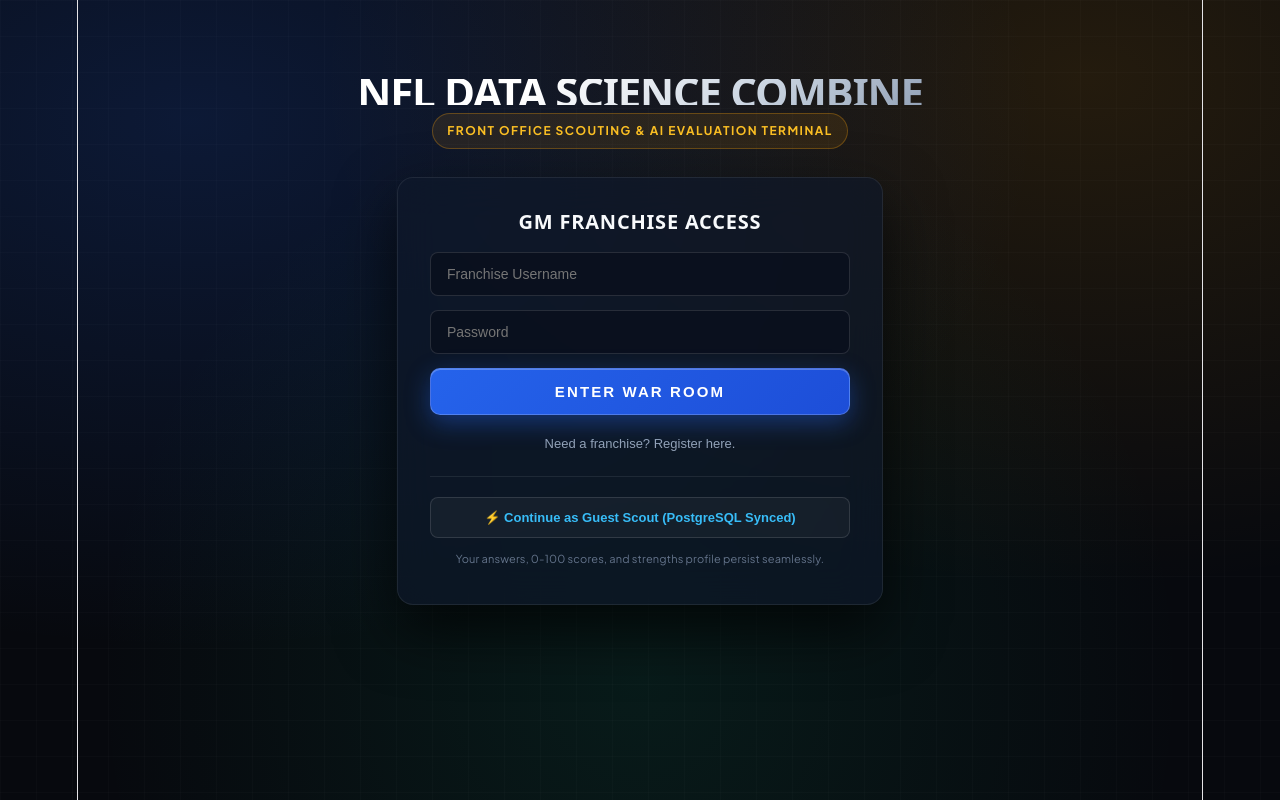
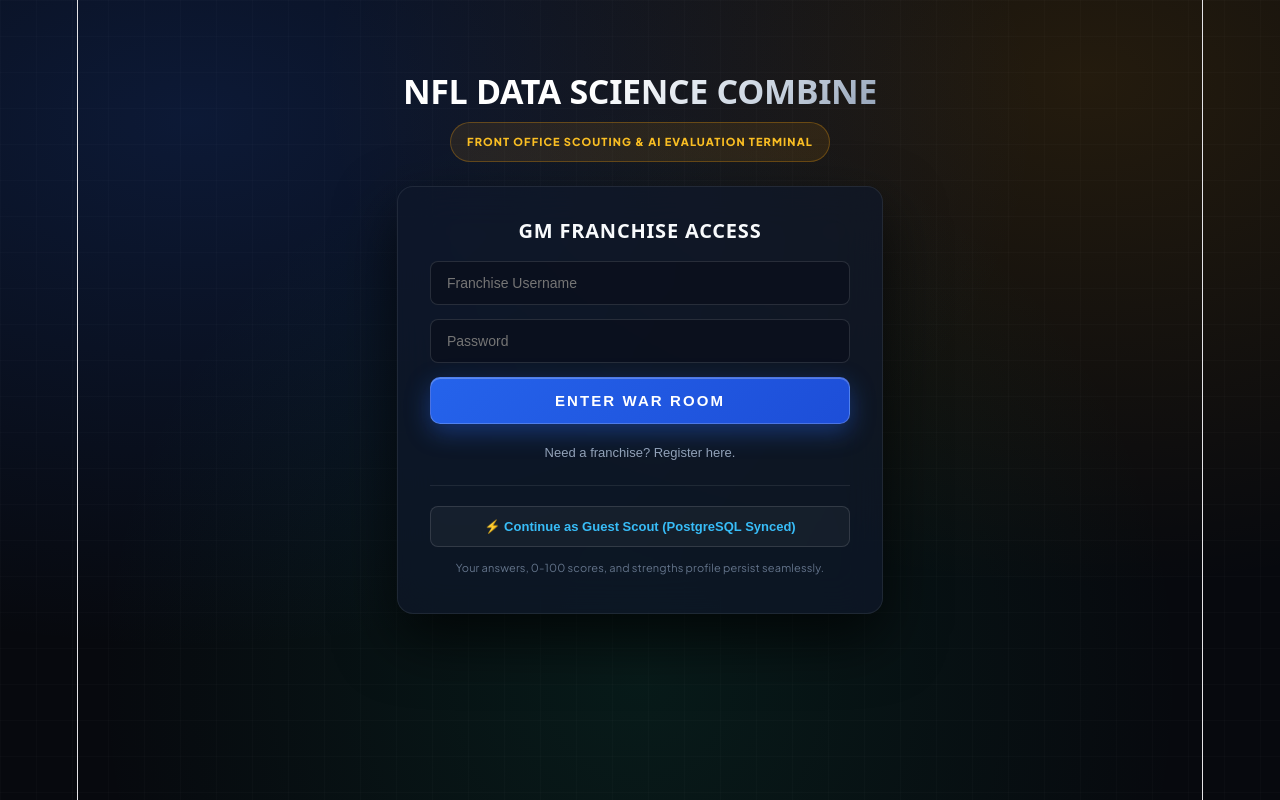
Before and after one commit to gobinathrc/interview-frontend, a React (Vite) app: page / in a window 1280 px wide. Built offline with nearby package versions, Linux system fonts and the light colour scheme.

Commit message:
Update App.css

```diff
--- a/src/App.css
+++ b/src/App.css
@@ -1,15 +1,15 @@
 /* ==========================================================================
-   NFL DRAFT COMBINE - WORLD-CLASS WAR ROOM DESIGN SYSTEM
-   Google Antigravity Premium: Glassmorphism, Neon Halos, Fluid Typography
+   NFL DRAFT COMBINE - WAR ROOM DESIGN SYSTEM
+   Glassmorphism, Neon Halos, Fluid Typography, Obsidian Theme
    ========================================================================== */
 
 @import url('https://fonts.googleapis.com/css2?family=Plus+Jakarta+Sans:wght@300;400;500;600;700;800;900&family=JetBrains+Mono:wght@400;500;700&display=swap');
 
 :root {
   --bg-deep: #07090e;
-  --bg-surface: rgba(15, 23, 42, 0.65);
-  --bg-card: rgba(17, 24, 39, 0.7);
-  --bg-card-hover: rgba(30, 41, 59, 0.85);
+  --bg-surface: rgba(15, 23, 42, 0.7);
+  --bg-card: rgba(17, 24, 39, 0.75);
+  --bg-card-hover: rgba(30, 41, 59, 0.9);
 
   --accent-cyan: #38bdf8;
   --accent-blue: #2563eb;
@@ -20,7 +20,6 @@
   --border-subtle: rgba(255, 255, 255, 0.08);
   --border-glow-cyan: rgba(56, 189, 248, 0.45);
   --border-glow-gold: rgba(245, 158, 11, 0.5);
-  --border-glow-emerald: rgba(16, 185, 129, 0.45);
 
   --text-main: #f8fafc;
   --text-muted: #94a3b8;
@@ -50,7 +49,7 @@
 
 /* ── CONTAINER & LAYOUT ── */
 .draft-container {
-  max-width: 1100px;
+  max-width: 1060px;
   margin: 0 auto;
   padding: 24px 20px 60px;
   box-sizing: border-box;
@@ -65,7 +64,7 @@
   display: flex;
   justify-content: space-between;
   align-items: center;
-  padding: 10px 18px;
+  padding: 10px 20px;
   margin-bottom: 24px;
   background: var(--bg-surface);
   backdrop-filter: blur(16px);
@@ -113,7 +112,7 @@
   background: rgba(56, 189, 248, 0.1);
   border: 1px solid rgba(56, 189, 248, 0.35);
   color: var(--accent-cyan);
-  padding: 6px 14px;
+  padding: 6px 16px;
   border-radius: 9999px;
   font-size: 12px;
   font-weight: 700;
@@ -147,21 +146,32 @@
   color: #fff;
 }
 
-/* ── HEADER & HEADLINE ── */
+/* ── HEADER & HEADLINE (ZERO OVERLAP) ── */
 .draft-header {
   text-align: center;
-  margin-bottom: 28px;
+  margin-bottom: 24px;
+  display: flex;
+  flex-direction: column;
+  align-items: center;
+  gap: 10px;
 }
 
 .draft-header h1 {
-  font-size: 42px;
+  font-size: 34px;
   font-weight: 900;
-  letter-spacing: -0.03em;
-  margin: 0 0 8px 0;
-  background: linear-gradient(135deg, #ffffff 30%, #cbd5e1 70%, #94a3b8 100%);
+  letter-spacing: -0.01em;
+  margin: 0;
+  line-height: 1.25;
+  background: linear-gradient(135deg, #ffffff 40%, #cbd5e1 75%, #94a3b8 100%);
   -webkit-background-clip: text;
   -webkit-text-fill-color: transparent;
   text-transform: uppercase;
+}
+
+@media (max-width: 768px) {
+  .draft-header h1 {
+    font-size: 26px;
+  }
 }
 
 .draft-header .headline-tag {
@@ -171,12 +181,13 @@
   background: rgba(245, 158, 11, 0.1);
   border: 1px solid rgba(245, 158, 11, 0.3);
   color: #fbbf24;
-  padding: 4px 14px;
-  border-radius: 20px;
-  font-size: 12px;
-  font-weight: 700;
-  letter-spacing: 0.12em;
+  padding: 6px 16px;
+  border-radius: 9999px;
+  font-size: 11px;
+  font-weight: 800;
+  letter-spacing: 0.1em;
   text-transform: uppercase;
+  margin: 0;
 }
 
 /* ── STAGE / WRAPPER ── */
@@ -206,9 +217,9 @@
 }
 
 .section-headline span {
-  font-size: 13px;
+  font-size: 12px;
   font-weight: 800;
-  letter-spacing: 0.16em;
+  letter-spacing: 0.14em;
   text-transform: uppercase;
   color: #94a3b8;
 }
```
